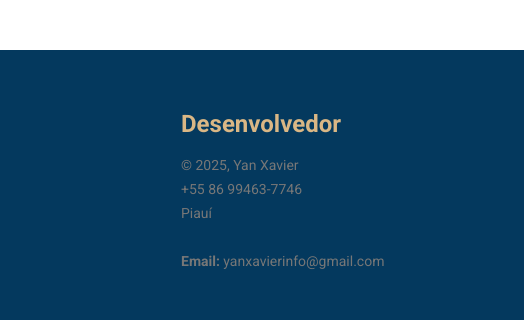
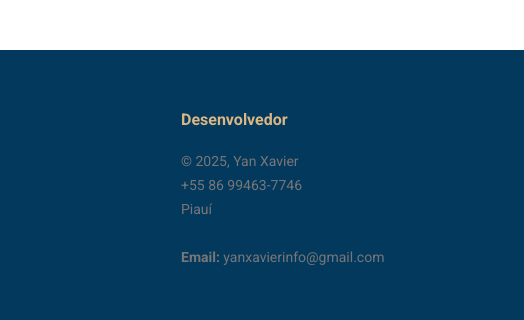
Before and after one commit to yvnxavi/pi, a plain HTML site: page index.html in a window 1280 px wide. Shown: the part 2862-3182 px from the top of the page, 756-1280 px from the left. Drawn offline with nearby package versions, Linux system fonts and the light colour scheme.

Commit message:
Update copyrights index.html

```diff
--- a/index.html
+++ b/index.html
@@ -267,7 +267,7 @@ da urbanização e educação de Regeneração-PI.</span>
             </div>
         </div>
           <div class="col-lg-3 col-md-6 footer-contact">
-            <h3>Desenvolvedor</h3>
+            <h4>Desenvolvedor</h4>
             <p>
                &copy; 2025, Yan Xavier<br>
               +55 86 99463-7746<br>
```
